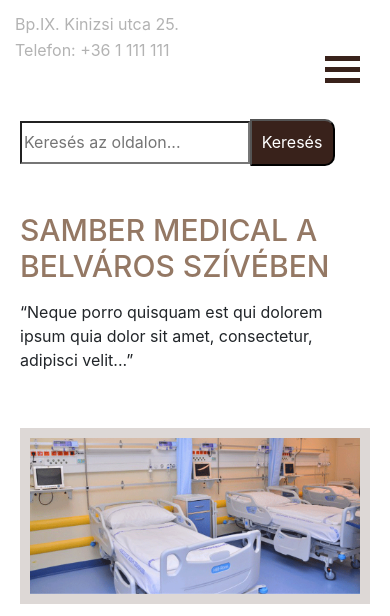
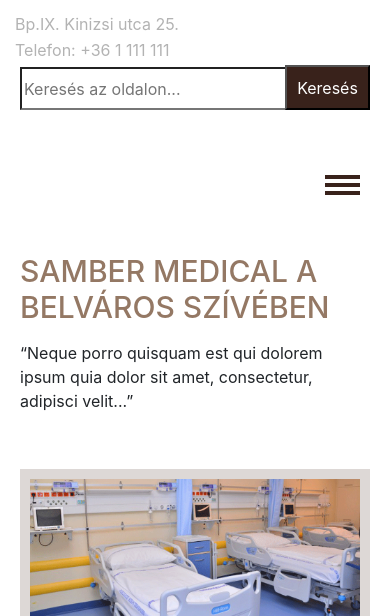
Before and after one commit to Karakrisz/Private-clinics, a plain HTML site: page index.html in a window 390 px wide. Shown: the part 219-835 px from the top of the page. Drawn offline with nearby package versions, Linux system fonts and the light colour scheme.

Commit message:
Friss verzió

```diff
--- a/css/style.css
+++ b/css/style.css
@@ -1,3 +1,4 @@
+
 body {
   max-width: 1390px;
   margin: auto;
@@ -51,9 +52,8 @@ body {
   background-color: #39221b;
   color: white;
   position: relative;
-  right: 5px;
-  height: 47px;
-  top: 0.1em;
+  right: 6px;
+  height: 45px;
   border-top-right-radius: 10px;
   border-bottom-right-radius: 10px;
   width: 92px;
@@ -100,9 +100,9 @@ body {
 }
 .bar1, .bar2, .bar3 {
   width: 35px;
-  height: 5px;
+  height: 4px;
   background-color: #39221b;
-  margin: 6px 0;
+  margin: 4px 0;
   transition: 0.4s;
 }
 
--- a/css/style_mobile.css
+++ b/css/style_mobile.css
@@ -8,20 +8,35 @@
   max-width: 350px;
 }
 /* search */
-.search {
-  top: 0.1em;
+
+.search input {
+  width: 100%;
+  border-top-right-radius: 0px;
+  border-bottom-right-radius: 0px;
 }
-.search input {
-  width: 230px;
+.search button {
+  float: right;
+  bottom: 43px;
+  border-top-right-radius: 0px;
+  border-bottom-right-radius: 0px;
+  right: 0;
 }
 /* navbar */
+.border_radius_fooldal {
+  border-top-left-radius: 0px;
+  border-bottom-left-radius: 0px;
+}
+.border_radius_elerhetosegienk {
+  border-top-right-radius: 0px;
+  border-bottom-right-radius: 0px;
+}
 .menu {
   padding-left: 20px;
 }
 /* menu_icon */
 .bar {
  float: none;
- top: -7em;
+ top: -2em;
  float: right;
  left: 0;
  padding-right: 30px;
@@ -59,7 +74,8 @@
   padding: 20px;
   float: left;
   bottom: 60px;
-  right: 10px;
+  right: 0;
+  width: 100%;
 }
 
 .diseases_body {
@@ -102,8 +118,8 @@
   padding: 20px;
   position: relative;
   float: left;
-  top: 0.5em;
 
+  width: 100%;
 }
 .card {
   position: relative;
@@ -119,7 +135,7 @@
 .footer {
   position: relative;
   top: 18em;
-  min-height: 1000px;
+  height: 1020px;
 }
 .rolunk p{
   padding: 0;
@@ -137,6 +153,7 @@
   position: relative;
   top: 4em;
 }
+
 .hirlevel {
   padding: 0;
   top: 9em;
--- a/css/style_tablet.css
+++ b/css/style_tablet.css
@@ -3,11 +3,16 @@
 /* search */
 .search input {
   width: 250px;
+  border-top-right-radius: 0px;
+  border-bottom-right-radius: 0px;
 }
-.search {
-  float: left;
-  position: relative;
-  top: 0.1em;
+.border_radius_fooldal {
+  border-top-left-radius: 0px;
+  border-bottom-left-radius: 0px;
+}
+.border_radius_elerhetosegienk {
+  border-top-right-radius: 0px;
+  border-bottom-right-radius: 0px;
 }
 .topnav {
   position: relative;
@@ -16,7 +21,7 @@
 .bar {
   float: left;
   padding-right: 70px;
-  padding-top: 5px;
+  padding-top: 20px;
 }
 /* next text */
 .text h1 {
--- a/index.html
+++ b/index.html
@@ -121,7 +121,7 @@
           <div class="doctors_center">
             <div class="left_card">
               <div class="card">
-                <img src="img/img_avatar.png" alt="Avatar" style="width:100%">
+                <a href="#" style="padding:0;"><img src="img/img_avatar.png" alt="Avatar" style="width:100%"></a>
                 <div class="container">
                   <h4 style="text-align:center;"><b>Dr. Sandil Anital</b></h4>
                   <p style="text-align:center;">Egy rövid leírás az orvos szakterületéről</p>
@@ -133,7 +133,7 @@
 
             <div class="right_card">
               <div class="card">
-                <img src="img/img_avatar.png" alt="Avatar" style="width:100%">
+                <a href="#" style="padding:0;"><img src="img/img_avatar.png" alt="Avatar" style="width:100%"></a>
                 <div class="container">
                   <h4 style="text-align:center;"><b>Dr. Péter Anital</b></h4>
                   <p style="text-align:center;">Egy rövid leírás az orvos szakterületéről</p>
```
Also changed, not shown: font/georgia/GEORGIA4.TTF (added), font/georgia/Georgia Bold Italic font.ttf (added), font/georgia/Georgia Regular font.ttf (added), font/georgia/Georgia.ttf (added), font/georgia/georgia bold italic.ttf (added), font/georgia/georgia bold.ttf (added), font/georgia/georgia italic.ttf (added), font/georgia/georgiab.ttf (added), font/georgia/georgiai.ttf (added), font/georgia/georgiaz.ttf (added), font/georgia/seriffic.ttf (added).
